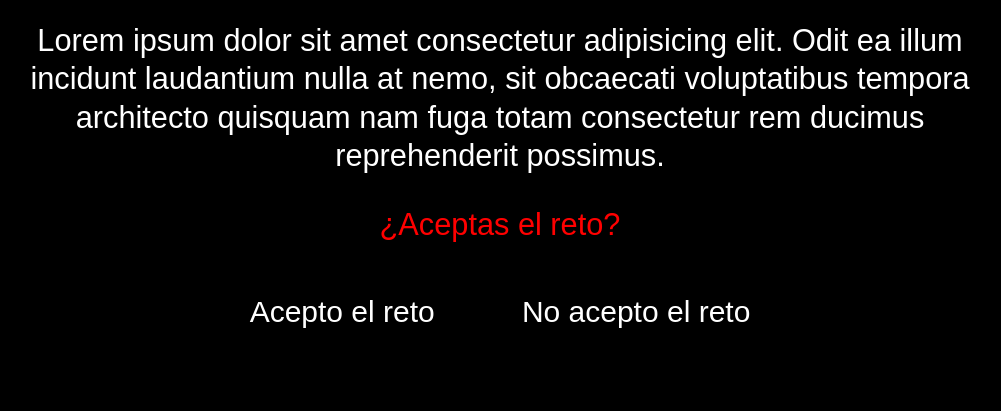
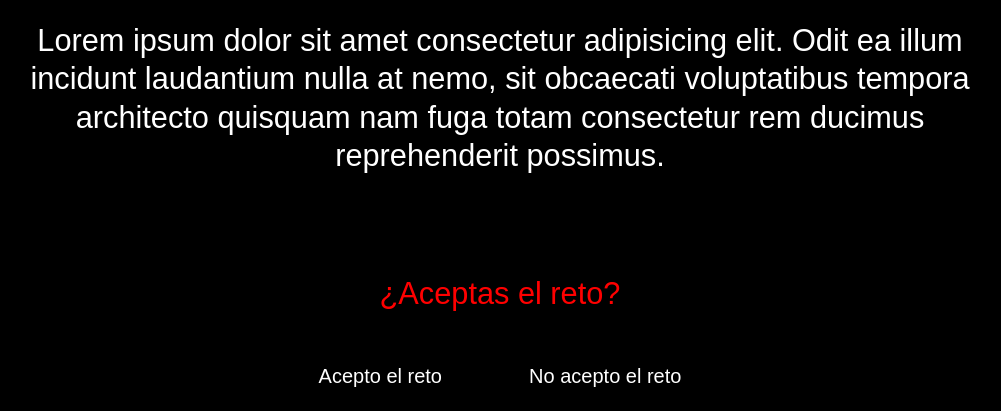
Before and after one commit to HugoAlda/El-Telefono-Rojo-HugoAlda_PolCasadesus, a PHP site: page /decision/si/reglas-juego.php in a window 1280 px wide. Shown: the part 389-800 px from the top of the page, without its empty margins (140-1141 px from the left). Run offline with PHP 8.4, Linux system fonts and the light colour scheme; some web fonts are replaced.

Commit message:
v5 reglas-juego.php y style-reglas.css

```diff
--- a/css/style-reglas.css
+++ b/css/style-reglas.css
@@ -57,7 +57,6 @@ p {
     padding-right: 40px;
 }
 
-
 .text {
     position: relative;
     top: 100%;
@@ -82,8 +81,6 @@ p {
     background-image: linear-gradient(0deg, transparent, black);
 }
 
-/* ---- */
-
 /* ESTILOS FORMULARIO */
 
 form {
@@ -97,7 +94,7 @@ button {
     cursor: pointer;
     padding: 0;
     margin: 0;
-    font-size: 16px;
+    font-size: 20px;
     color: white;
 }
 
@@ -106,7 +103,7 @@ button {
     padding: 10px 20px;
     background-color: transparent;
     border: none;
-    font-size: 30px;
+    font-size: 20px;
 }
 
 button:hover {
@@ -147,5 +144,3 @@ button:hover {
 .titulo-reto {
     color: red;
 }
-
-/* ---- */
--- a/decision/si/reglas-juego.php
+++ b/decision/si/reglas-juego.php
@@ -28,6 +28,8 @@
 
             <p>Lorem ipsum dolor sit amet consectetur adipisicing elit. Odit ea illum incidunt laudantium nulla at nemo, sit obcaecati voluptatibus tempora architecto quisquam nam fuga totam consectetur rem ducimus reprehenderit possimus.</p>
 
+            <br>
+
             <div class="contenedor-form">
                 <form action="./recibir/recibir.php" method="GET">
                     <p class="titulo-reto">¿Aceptas el reto?</p>
```
